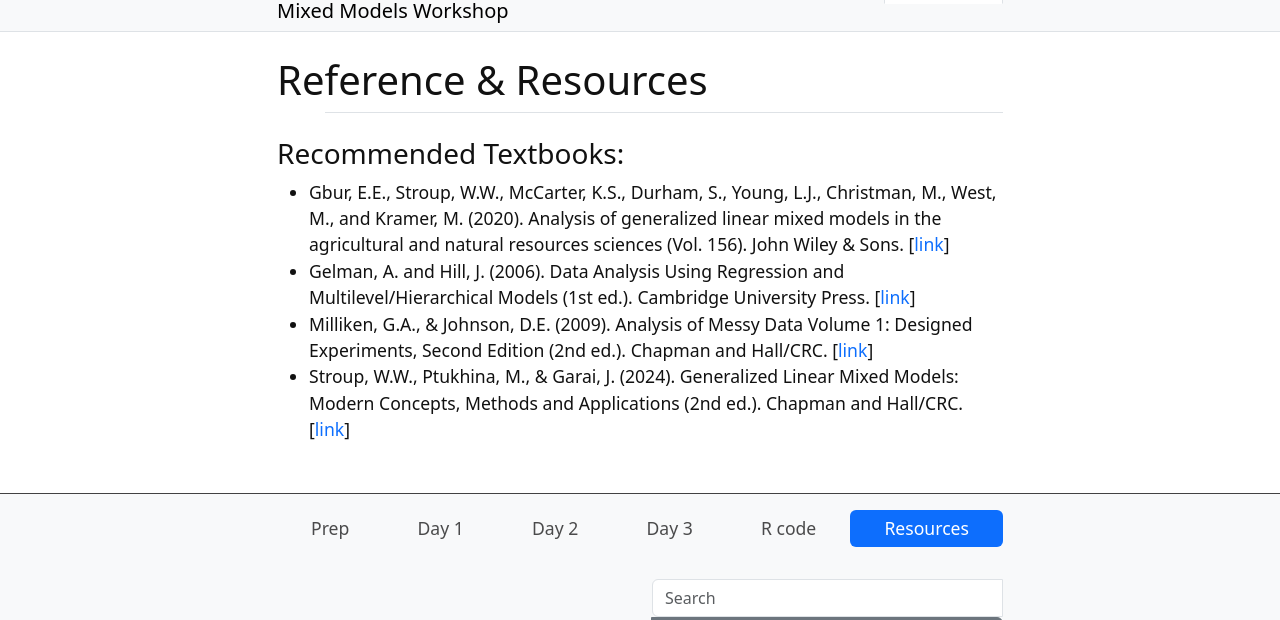
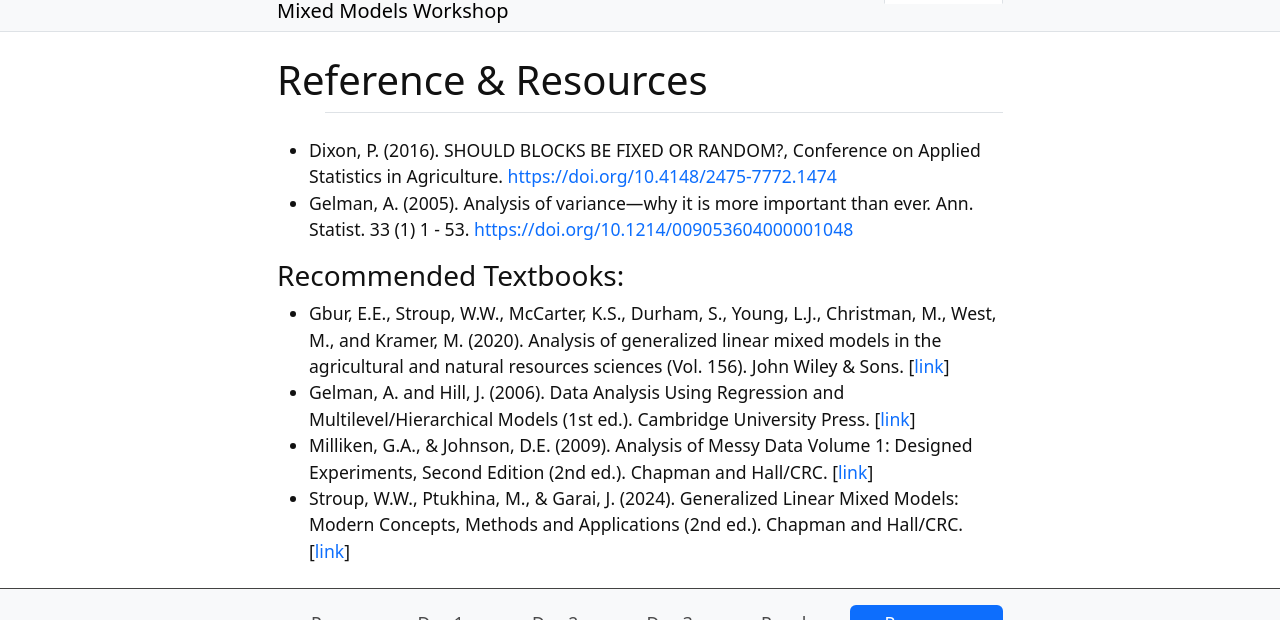
Before and after one commit to jlacasa/mixed-models-spring25, a Jekyll site: the page built from content/5-resources.md, in a window 1280 px wide, cut to the strip 121-741 px from the top of the page. Built offline with Jekyll 4.4.1, drawn with Linux system fonts in a browser that asks for light colours.

Commit message:
Update 5-resources.md

```diff
--- a/content/5-resources.md
+++ b/content/5-resources.md
@@ -2,6 +2,9 @@
 title: Reference & Resources
 nav: Resources
 ---
+
+- Dixon, P. (2016). SHOULD BLOCKS BE FIXED OR RANDOM?, Conference on Applied Statistics in Agriculture. [https://doi.org/10.4148/2475-7772.1474](https://newprairiepress.org/cgi/viewcontent.cgi?article=1474&context=agstatconference)
+- Gelman, A. (2005). Analysis of variance—why it is more important than ever. Ann. Statist. 33 (1) 1 - 53. [https://doi.org/10.1214/009053604000001048](https://projecteuclid.org/journals/annals-of-statistics/volume-33/issue-1/Analysis-of-variancewhy-it-is-more-important-than-ever/10.1214/009053604000001048.full)
 
 ### Recommended Textbooks:
 
```
